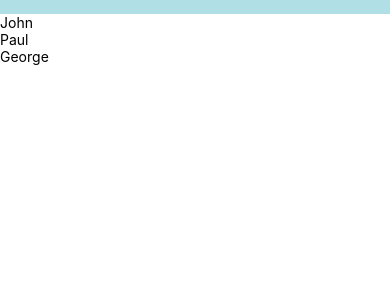
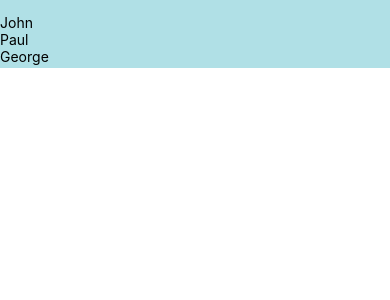
Before and after one commit to Sandun-Induranga/Notes-Management-Application, a React Native app: screen / in a window 390 px wide. Shown: the top 300 px of the page. Built offline with nearby package versions, Linux system fonts and the light colour scheme.

Commit message:
Content Updated

```diff
--- /dev/null
+++ b/components/Note/Note.jsx
@@ -0,0 +1,12 @@
+import React from "react";
+import { View, Text } from "react-native";
+
+const Note = ({ note }) => {
+  return (
+    <View style={{ backgroundColor: "powderblue" }}>
+      <Text>{note.title}</Text>
+    </View>
+  );
+};
+
+export default Note;
--- a/containers/Home/Home.jsx
+++ b/containers/Home/Home.jsx
@@ -1,5 +1,6 @@
 import React from "react";
-import { View, FlatList, Text, StatusBar } from "react-native";
+import { View, FlatList, StatusBar } from "react-native";
+import Note from "../../components/Note/Note";
 
 const Home = () => {
   const data = [
@@ -15,7 +16,7 @@ const Home = () => {
 
       <FlatList
         data={data}
-        renderItem={({ item }) => <Text>{item.title}</Text>}
+        renderItem={({ item }) => <Note note={item} />}
         keyExtractor={(item) => item.id}
       />
       <StatusBar style="auto" />
```
